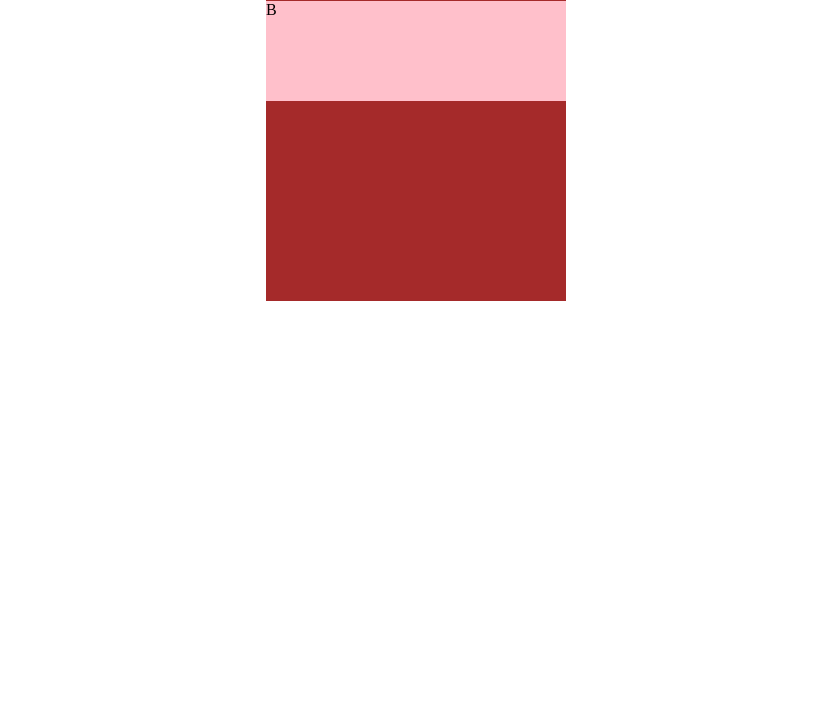
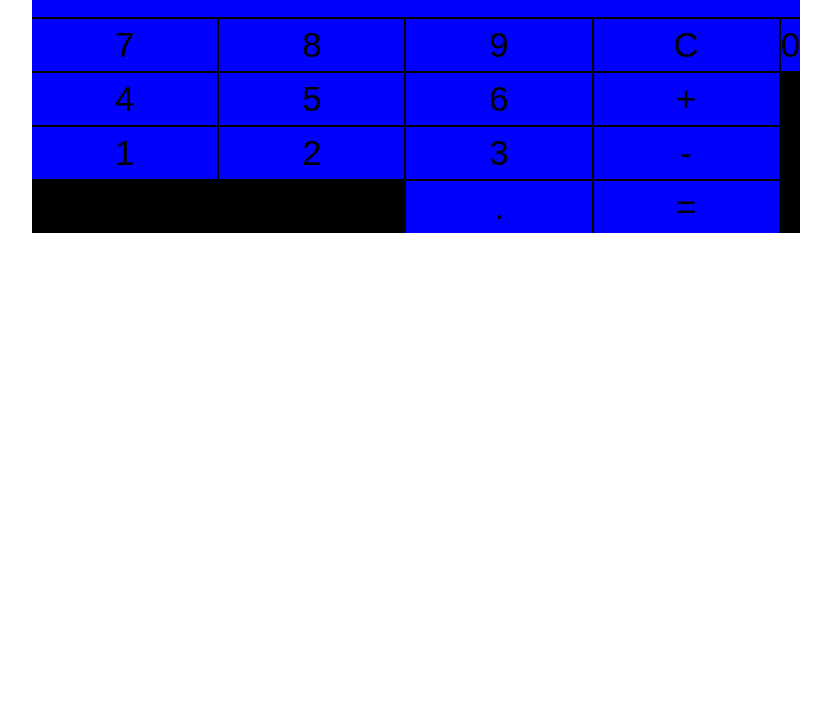
Before and after one commit to michaljarmal123/michaljarmal, a plain HTML site: page index.html in a window 1280 px wide. Shown: the part 107-820 px from the top of the page, without its empty margins (224-1055 px from the left). Drawn offline with Linux system fonts and the light colour scheme.

Commit message:
kalkulator

```diff
--- a/index.html
+++ b/index.html
@@ -1,16 +1,28 @@
 <!DOCTYPE html>
 <html lang="en">
 <head>
-    <link rel="stylesheet" href="style.css">
-    <meta charset="UTF-8">
-    <title>Document</title>
+   <meta charset="UTF-8">
+   <title>Document</title>
+   <link rel="stylesheet" href="style.css">
 </head>
 <body>
-
-  <div id="container">
-<div class='first'>A</div>
-<div class='second'>B</div>
+<div id="container">
+     <div>1</div>
+     <div>2</div>
+     <div>3</div>
+     <div>4</div>
+     <div>5</div>
+     <div>6</div>
+     <div>7</div>
+     <div>8</div>
+     <div>9</div>
+     <div>0</div>
+     <div>C</div>
+     <div>-</div>
+     <div>+</div>
+     <div>=</div>
+     <div>.</div>
+     <div>Display</div>
+</div>
 </body>
 </html>
-<div></div>
-<div></div>
--- a/style.css
+++ b/style.css
@@ -1,18 +1,128 @@
+html,body{
+    height: 100%;
+    margin: 0;
+    padding: 0;
+}
+
 #container {
-    width: 300px;
-    background-color:black;
-     margin: 0 auto;
+    display: grid;
+    max-width: 800px;
+    max-height: 600px;
+    background-color: black;
+    width: 60%;
+    height: 40%;
+    margin: 20px auto 0;
+    grid-template-columns: 1fr 1fr 1fr 1fr;
+    grid-template-rows: 2fr 1fr 1fr 1fr 1fr;
+    grid-gap: 2px;
 }
-#container > div {
-    flex-grow: 1;
-    height: 100px;
-    background-color:brown;
+
+#container >div {
+    background-color: blue;
+    font: normal 26pt sans-serif;
+    display: flex;
+    justify-content: center;
+    align-items: center;
 
 }
+
+#container > div:hover{
+background-color: blanchedalmond;
+}
+
+#container > div:nth-child(20){
+
+grid-row: 5;
+grid-column: 1/span 2;
+}
+
+#container > div:nth-child(1){
+
+grid-row: 4;
+grid-column: 1;
+}
+
 #container > div:nth-child(2){
- background-color:pink;
+
+    grid-row: 4;
+    grid-column: 2;
+
 }
-#container > div:hover {
-   background-color:blueviolet;
-   flex-grow:2;
-}
+ #container > div:nth-child(3){
+
+    grid-row: 4;
+    grid-column: 3;
+
+ }
+ #container > div:nth-child(4){
+
+    grid-row: 3;
+    grid-column: 1;
+
+ }
+ #container > div:nth-child(5){
+
+    grid-row: 3;
+    grid-column: 2;
+
+    }
+    #container > div:nth-child(6){
+
+        grid-row: 3;
+        grid-column: 3;
+
+        }
+        #container > div:nth-child(7){
+
+             grid-row: 2;
+             grid-column: 1;
+
+        }
+        #container > div:nth-child(8){
+
+             grid: row 2;
+             grid-column: 2;
+
+        }
+        #container > div:nth-child(9){
+
+               grid-row: 2;
+               grid-column: 3;
+
+               }
+                  #container > div:nth-child(11){
+
+                  grid-row: 2;
+                  grid-column: 4;
+
+                  }
+                  #container > div:nth-child(12){
+
+                       grid-row: 4;
+                       grid-column: 4;
+
+                       }
+                       #container > div:nth-child(13){
+
+                        grid-row: 3;
+                        grid-column: 4;
+
+                        }
+                        #container > div:nth-child(14){
+
+                            grid-row: 5;
+                            grid-column: 4;
+
+                            }
+                            #container > div:nth-child(15){
+
+                            grid-row: 5;
+                            grid-column: 3;
+
+                            }
+                            #container > div:nth-child(16){
+
+                                 grid-row: 1;
+                                 grid-column: 1/span 5;
+
+                                 }
```
